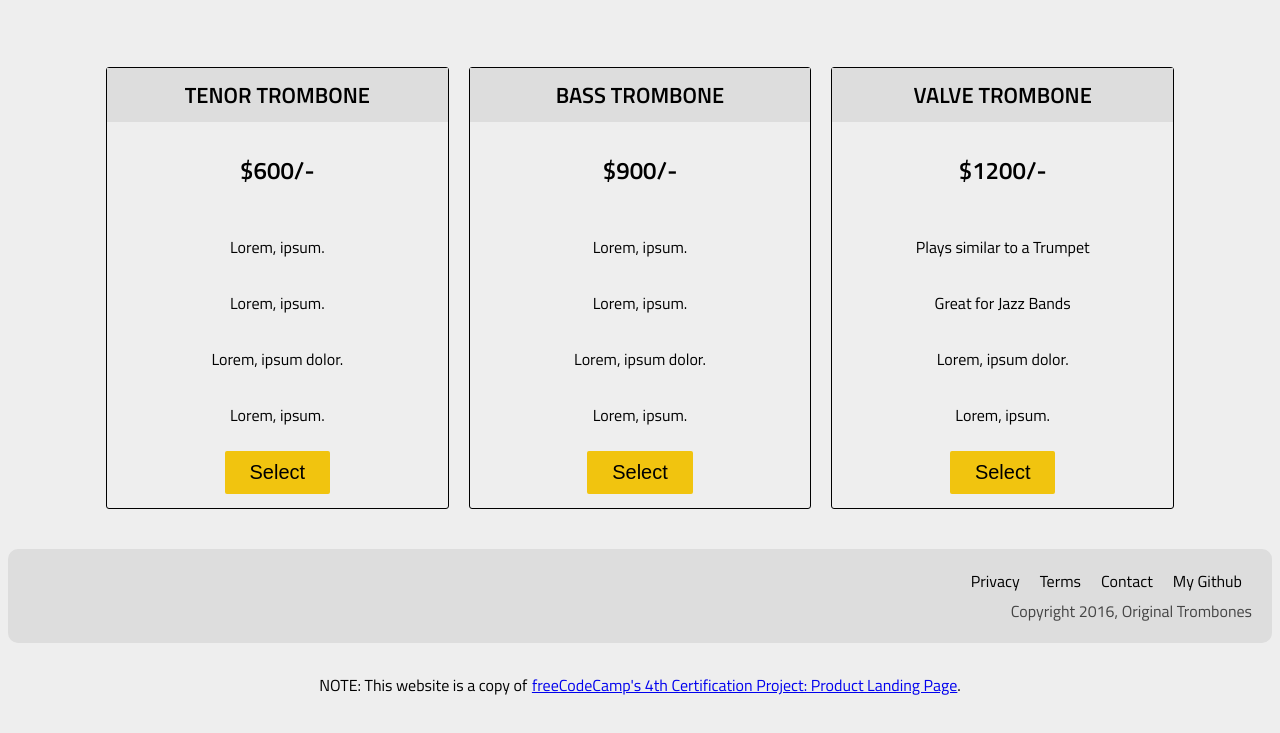
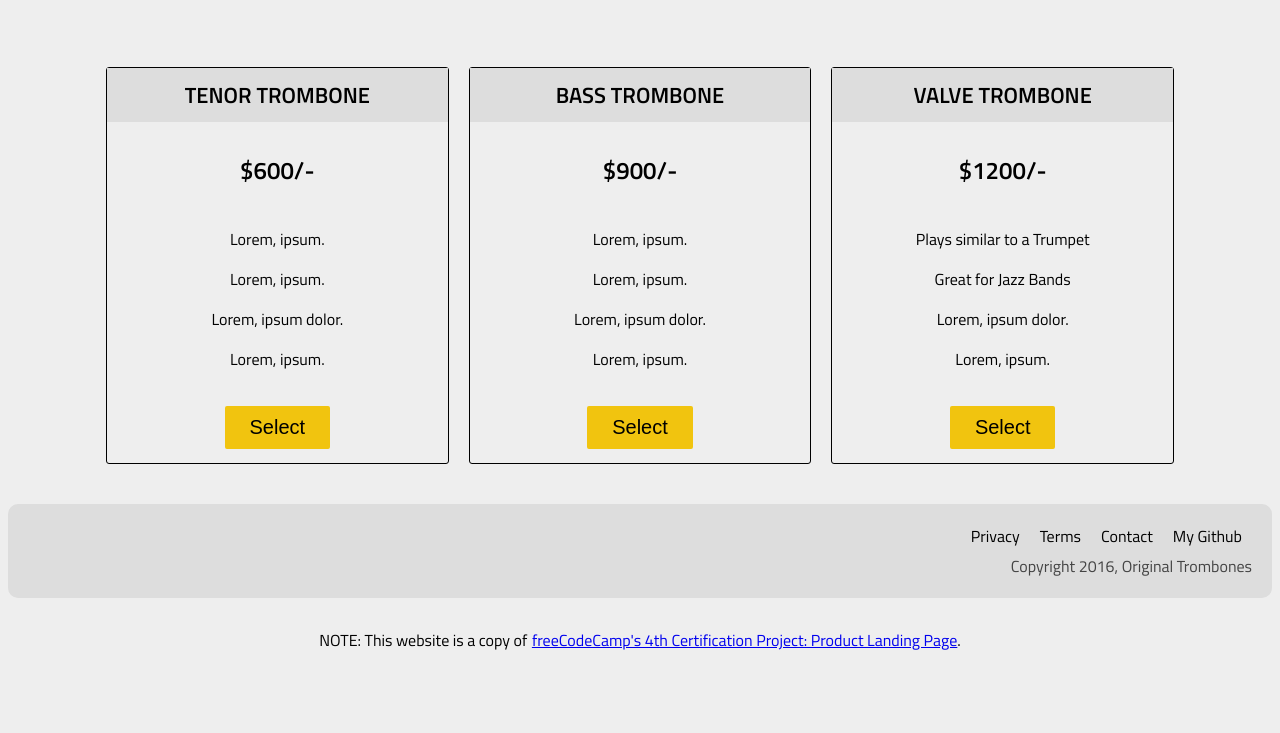
Before and after one commit to kb0207/Product-Landing-Page, a plain HTML site: page index.html in a window 1280 px wide. Shown: the part 1061-1794 px from the top of the page. After the commit the page ends 1751 px from the top, so only its background shows below. Drawn offline with Linux system fonts and the light colour scheme.

Commit message:
Update styles.css

```diff
--- a/styles.css
+++ b/styles.css
@@ -178,8 +178,8 @@ p {
   align-items: center;
 }
 
-.card-about > .card-text {
-  padding: 8px;
+.card-text:last-of-type {
+  margin: 0 0 35px 0;
 }
 
 .card-button {
```
